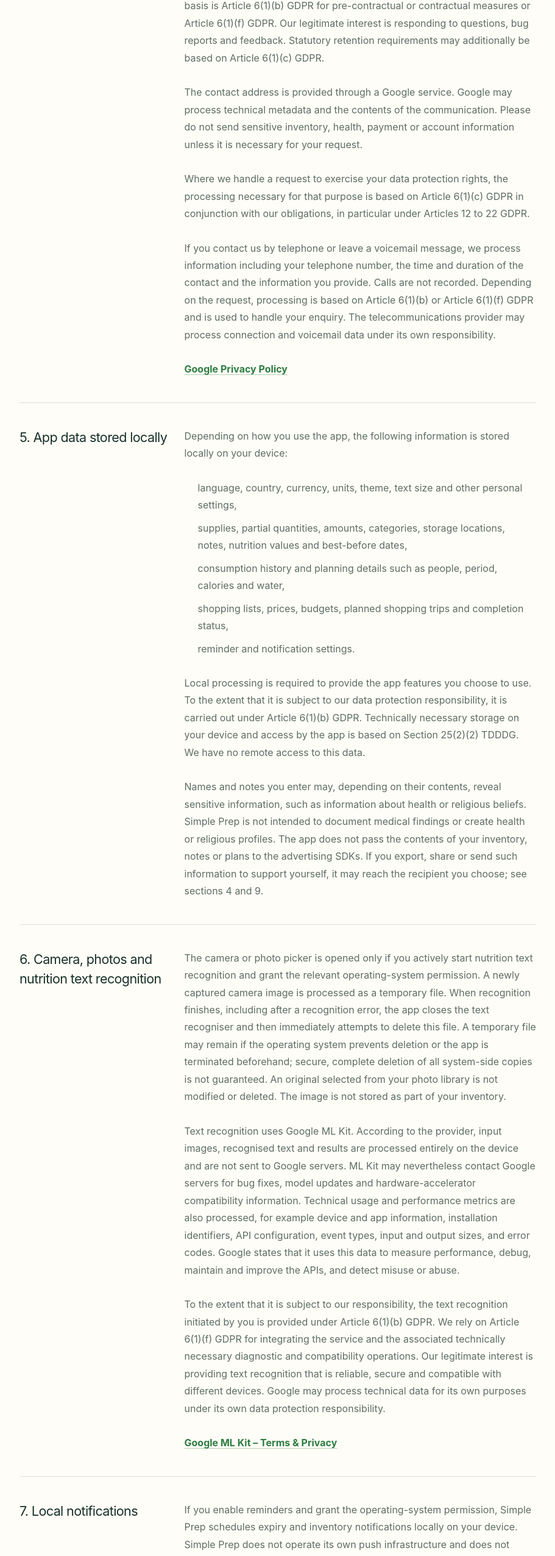
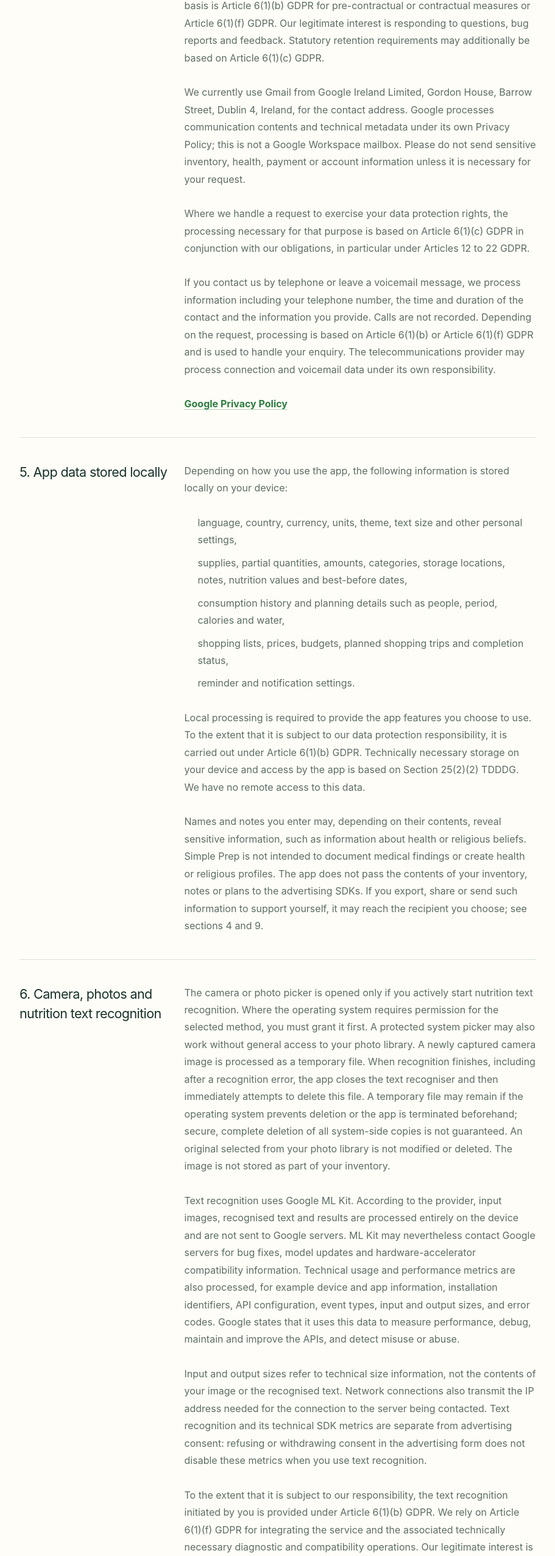
Before and after one commit to SimplePrepInfo/simpleprep-website, a Next.js app: page /en/privacy in a window 1280 px wide. Shown: the part 2270-4822 px from the top of the page at 61% size, without its empty margins (184-1095 px from the left). Built offline with nearby package versions, Linux system fonts and the light colour scheme.

Commit message:
Finalize current DE and EN privacy policy wording

```diff
--- a/app/en/privacy/page.tsx
+++ b/app/en/privacy/page.tsx
@@ -47,7 +47,7 @@ export default function PrivacyPage() {
       <section>
         <h2>4. Contact by email and telephone</h2>
         <p>If you contact us by email, we process your email address, the contents of your message, technical email metadata and any information you voluntarily provide in order to handle your request. Depending on the request, the legal basis is Article 6(1)(b) GDPR for pre-contractual or contractual measures or Article 6(1)(f) GDPR. Our legitimate interest is responding to questions, bug reports and feedback. Statutory retention requirements may additionally be based on Article 6(1)(c) GDPR.</p>
-        <p>The contact address is provided through a Google service. Google may process technical metadata and the contents of the communication. Please do not send sensitive inventory, health, payment or account information unless it is necessary for your request.</p>
+        <p>We currently use Gmail from Google Ireland Limited, Gordon House, Barrow Street, Dublin 4, Ireland, for the contact address. Google processes communication contents and technical metadata under its own Privacy Policy; this is not a Google Workspace mailbox. Please do not send sensitive inventory, health, payment or account information unless it is necessary for your request.</p>
         <p>Where we handle a request to exercise your data protection rights, the processing necessary for that purpose is based on Article 6(1)(c) GDPR in conjunction with our obligations, in particular under Articles 12 to 22 GDPR.</p>
         <p>If you contact us by telephone or leave a voicemail message, we process information including your telephone number, the time and duration of the contact and the information you provide. Calls are not recorded. Depending on the request, processing is based on Article 6(1)(b) or Article 6(1)(f) GDPR and is used to handle your enquiry. The telecommunications provider may process connection and voicemail data under its own responsibility.</p>
         <p><a href="https://policies.google.com/privacy?hl=en" rel="noreferrer">Google Privacy Policy</a></p>
@@ -69,10 +69,14 @@ export default function PrivacyPage() {
 
       <section>
         <h2>6. Camera, photos and nutrition text recognition</h2>
-        <p>The camera or photo picker is opened only if you actively start nutrition text recognition and grant the relevant operating-system permission. A newly captured camera image is processed as a temporary file. When recognition finishes, including after a recognition error, the app closes the text recogniser and then immediately attempts to delete this file. A temporary file may remain if the operating system prevents deletion or the app is terminated beforehand; secure, complete deletion of all system-side copies is not guaranteed. An original selected from your photo library is not modified or deleted. The image is not stored as part of your inventory.</p>
+        <p>The camera or photo picker is opened only if you actively start nutrition text recognition. Where the operating system requires permission for the selected method, you must grant it first. A protected system picker may also work without general access to your photo library. A newly captured camera image is processed as a temporary file. When recognition finishes, including after a recognition error, the app closes the text recogniser and then immediately attempts to delete this file. A temporary file may remain if the operating system prevents deletion or the app is terminated beforehand; secure, complete deletion of all system-side copies is not guaranteed. An original selected from your photo library is not modified or deleted. The image is not stored as part of your inventory.</p>
         <p>Text recognition uses Google ML Kit. According to the provider, input images, recognised text and results are processed entirely on the device and are not sent to Google servers. ML Kit may nevertheless contact Google servers for bug fixes, model updates and hardware-accelerator compatibility information. Technical usage and performance metrics are also processed, for example device and app information, installation identifiers, API configuration, event types, input and output sizes, and error codes. Google states that it uses this data to measure performance, debug, maintain and improve the APIs, and detect misuse or abuse.</p>
+        <p>Input and output sizes refer to technical size information, not the contents of your image or the recognised text. Network connections also transmit the IP address needed for the connection to the server being contacted. Text recognition and its technical SDK metrics are separate from advertising consent: refusing or withdrawing consent in the advertising form does not disable these metrics when you use text recognition.</p>
         <p>To the extent that it is subject to our responsibility, the text recognition initiated by you is provided under Article 6(1)(b) GDPR. We rely on Article 6(1)(f) GDPR for integrating the service and the associated technically necessary diagnostic and compatibility operations. Our legitimate interest is providing text recognition that is reliable, secure and compatible with different devices. Google may process technical data for its own purposes under its own data protection responsibility.</p>
-        <p><a href="https://developers.google.com/ml-kit/terms" rel="noreferrer">Google ML Kit – Terms &amp; Privacy</a></p>
+        <ul>
+          <li><a href="https://developers.google.com/ml-kit/terms" rel="noreferrer">Google ML Kit – Terms &amp; Privacy</a></li>
+          <li><a href="https://developers.google.com/ml-kit/ios-data-disclosure" rel="noreferrer">Google ML Kit – technical data collection on iOS</a></li>
+        </ul>
       </section>
 
       <section>
@@ -90,6 +94,7 @@ export default function PrivacyPage() {
         <p>On iOS, Simple Prep requests only non-personalised ads. This also applies if you consent to broader advertising processing in Google’s form. On Android, the available ad-serving mode – personalised, non-personalised or limited advertising – continues to depend on your region, availability, privacy choices and the settings of the providers involved. On iOS, limited ads or temporarily no ads may also be shown depending on your choices and availability.</p>
         <p>The app’s local core functions remain available if you refuse consent, UMP does not permit ad requests or the privacy status cannot be retrieved temporarily. Simple Prep does not request advertising while UMP does not permit ad requests. Refusing consent does not automatically mean that no technical data is transmitted to Google.</p>
         <p>Depending on your choices, Google Mobile Ads, UMP and partners listed in the form may process information including your IP address and approximate location derived from it, device and app information, advertising or other device identifiers, consent data, app and advertising interactions, advertisements shown, and crash, performance and other diagnostic data. These activities are used in particular for ad delivery, reach and performance measurement, frequency capping, analytics, security and fraud prevention.</p>
+        <p>The current app does not request operating-system location access. Deriving an approximate region from an IP address is separate from this and may also take place without location permission.</p>
         <p>Personalised advertising on Android and non-essential storage or access on your device take place only where valid consent under Article 6(1)(a) GDPR and Section 25(1) TDDDG exists. Non-personalised ads are not selected for interest-based targeting on the basis of your past behaviour. Technical data and identifiers may nevertheless be processed, for example for frequency capping, measurement and fraud prevention. Non-personalised advertising therefore means neither that no identifiers are processed nor that consent is unnecessary.</p>
         <p>For necessary basic ad-delivery, security and fraud-prevention activities within our responsibility, we rely on Article 6(1)(f) GDPR only where consent is not required and our interests are not overridden by your protected interests. Our interest is financing the free app securely and with protection against misuse. This does not authorise processing or device access that requires consent; Section 25 TDDDG applies to device access.</p>
         <p>Google and individual partners may rely on their own legitimate interests for security, fraud-prevention, measurement or technical purposes identified in the form. The purposes and legal bases actually used, together with available objection options, are displayed in the UMP form. Your choices are taken into account for subsequent ad delivery.</p>
@@ -144,6 +149,7 @@ export default function PrivacyPage() {
           <li>Website server logs: GitHub does not publish one uniform fixed period for GitHub Pages IP logs. GitHub states that retention depends on processing purposes and contractual and legal obligations.</li>
           <li>Advertising, consent and ML Kit metrics data: according to the applicable privacy choices and the retention and deletion rules of Google and the providers listed in the UMP form. Those providers determine the duration of their independent processing; we do not have direct access to their retention settings. Information and deletion options are available in the UMP form and the provider information linked in this policy.</li>
         </ul>
+        <p>Google explains its retention and deletion criteria in its <a href="https://policies.google.com/technologies/retention?hl=en" rel="noreferrer">data retention information</a>. The examples provided there are not uniform deletion periods for every SDK or advertising partner used in Simple Prep.</p>
       </section>
 
       <section>
@@ -169,7 +175,7 @@ export default function PrivacyPage() {
 
       <section>
         <h2>15. Version and changes</h2>
-        <p>Version of this privacy policy: 5 November 2026.</p>
+        <p>Version of this privacy policy: 12 November 2026.</p>
         <p>We update this privacy policy when Simple Prep’s functions, providers, legal requirements or technical design change. The current version is available at this address.</p>
       </section>
       <p className="document-back"><Link href="/en">← Back to home</Link></p>
```
Also changed, not shown: app/de/datenschutz/page.tsx (+11 -5 lines), 1 other file (tests, documents, lock files or other folders).
